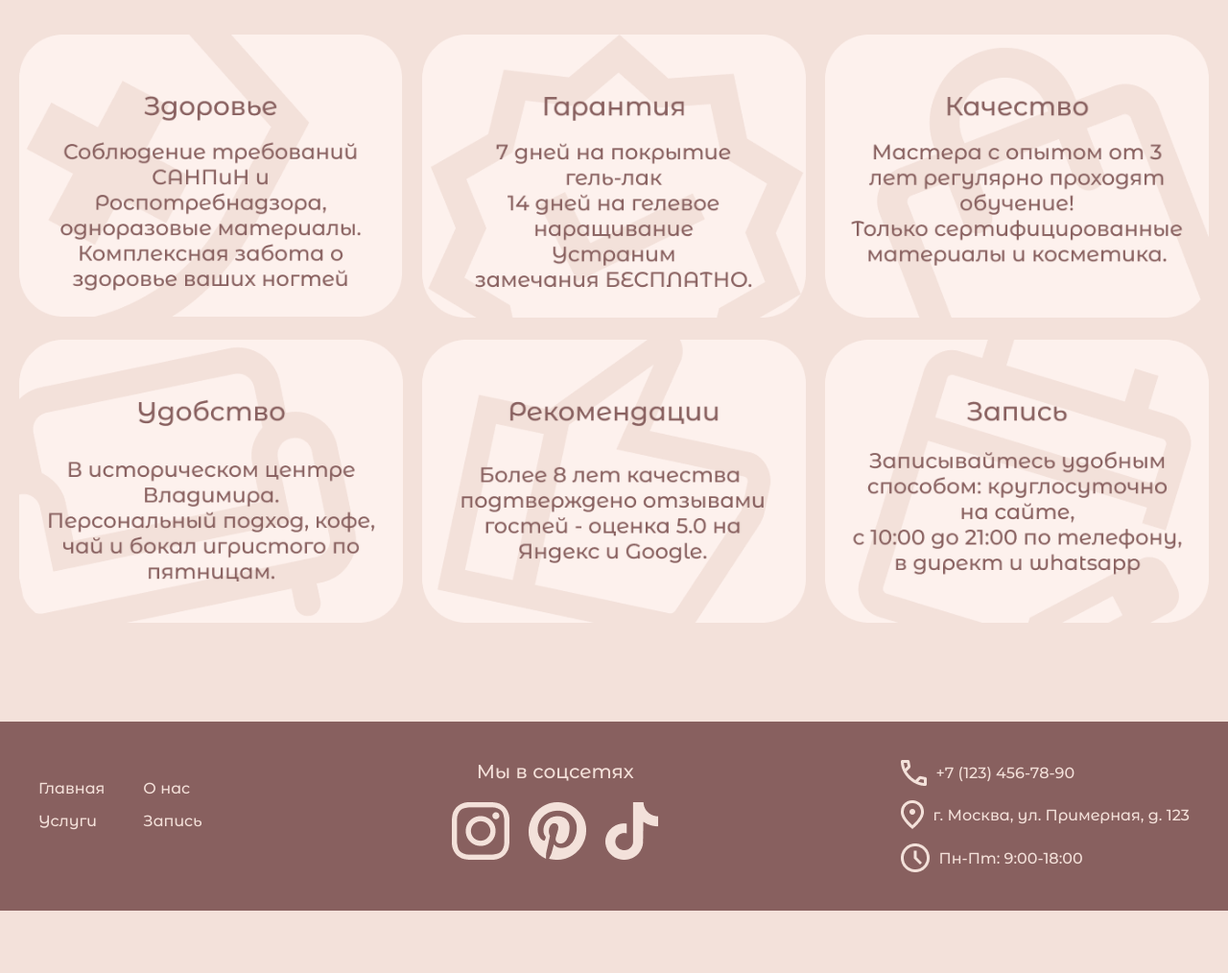
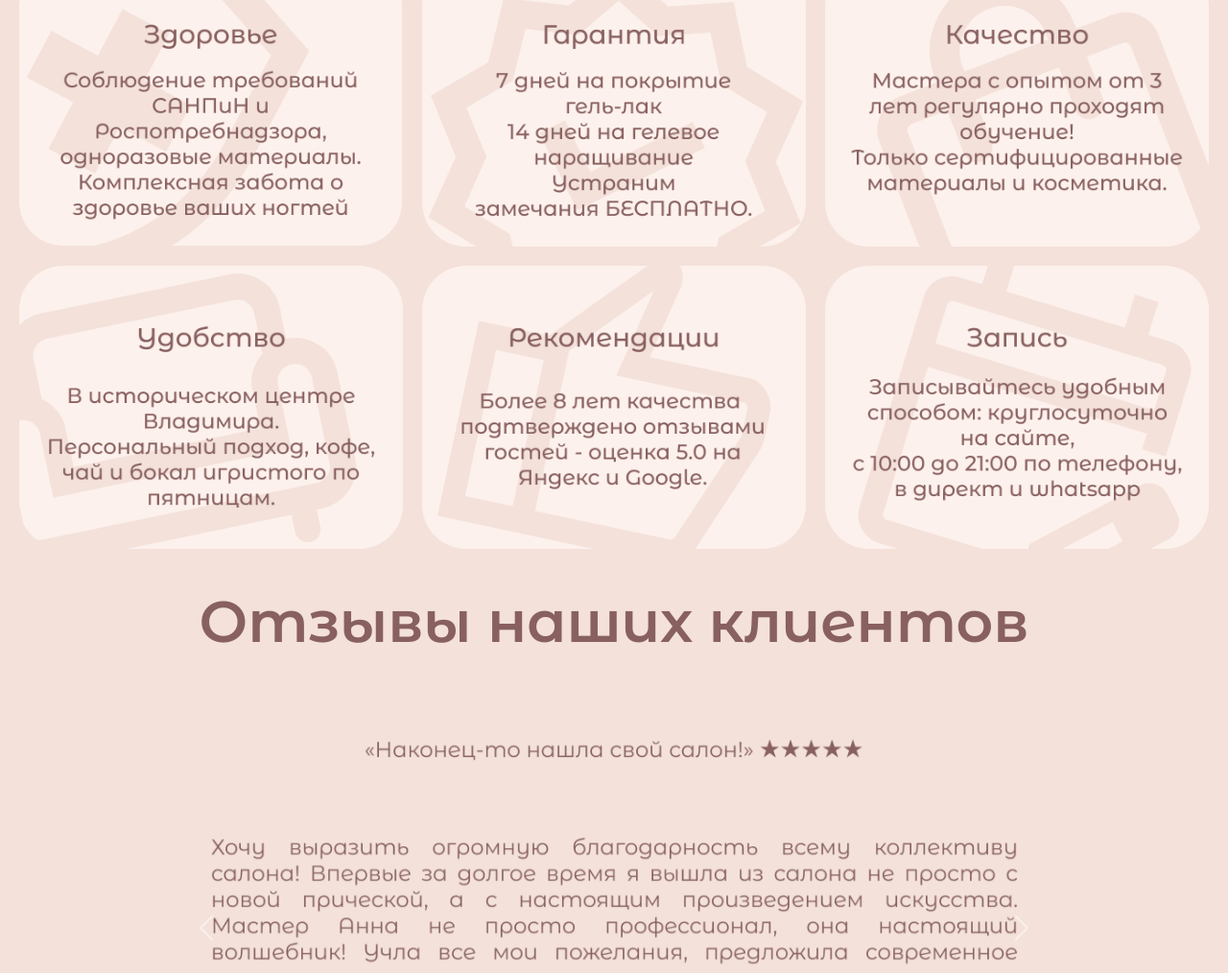
Before and after one commit to karrina123ww/beautysalon, a plain HTML site: page about.html in a window 1280 px wide. Shown: the part 1786-2800 px from the top of the page at 96% size. Before the commit the page ends 2735 px from the top, so only its background shows below. Drawn offline with nearby package versions, Linux system fonts and the light colour scheme; a web font is replaced by a local one.

Commit message:
добавлен css фреймворк

```diff
--- a/about.html
+++ b/about.html
@@ -3,6 +3,7 @@
 <head>
   <meta charset="UTF-8" />
   <title>LURA - салон красоты</title>
+  <link href="https://cdn.jsdelivr.net/npm/bootstrap@5.3.8/dist/css/bootstrap.min.css" rel="stylesheet" integrity="sha384-sRIl4kxILFvY47J16cr9ZwB07vP4J8+LH7qKQnuqkuIAvNWLzeN8tE5YBujZqJLB" crossorigin="anonymous">
   <link rel="stylesheet" href="style2.css">
 </head>
 <body>
@@ -92,6 +93,31 @@
             </div>
         </div>
     </section>
+
+    <section class="slider">
+        <h2>Отзывы наших клиентов</h2>
+        <div id="carouselExample" class="carousel slide">
+        <div class="carousel-inner">
+            <div class="carousel-item active">
+            <img src="img/slider1.png" class="d-block w-100" alt="...">
+            </div>
+            <div class="carousel-item">
+            <img src="img/slider2.png" class="d-block w-100" alt="...">
+            </div>
+            <div class="carousel-item">
+            <img src="img/slider3.png" class="d-block w-100" alt="...">
+            </div>
+        </div>
+        <button class="carousel-control-prev" type="button" data-bs-target="#carouselExample" data-bs-slide="prev">
+            <span class="carousel-control-prev-icon" aria-hidden="true"></span>
+            <span class="visually-hidden">Previous</span>
+        </button>
+        <button class="carousel-control-next" type="button" data-bs-target="#carouselExample" data-bs-slide="next">
+            <span class="carousel-control-next-icon" aria-hidden="true"></span>
+            <span class="visually-hidden">Next</span>
+        </button>
+        </div>
+    </section>
 </main>
 
 <!-- ===== ПОДВАЛ ===== -->
@@ -139,5 +165,6 @@
     </div>
 </footer>
 
+<script src="https://cdn.jsdelivr.net/npm/bootstrap@5.3.8/dist/js/bootstrap.bundle.min.js" integrity="sha384-FKyoEForCGlyvwx9Hj09JcYn3nv7wiPVlz7YYwJrWVcXK/BmnVDxM+D2scQbITxI" crossorigin="anonymous"></script>
 </body>
 </html>
--- a/style2.css
+++ b/style2.css
@@ -218,3 +218,28 @@ body {
 .contact-icon {
     flex-shrink: 0;
 }
+
+.carousel {
+    max-width: 1000px;    /* Ширина */
+    height: 400px;       /* Высота */
+    margin: 0 auto;      /* Центрирование */
+    margin-bottom: 250px;
+}
+
+.carousel .carousel-item img {
+    object-fit: cover;   /* Чтобы фото заполняло область */
+    height: 100%;
+    width: 100%;
+}
+
+.carousel-control-next, .carousel-control-prev {
+    padding-top: 150px;
+}
+
+.slider h2 {
+    text-align: center;
+    font-size: 60px;
+    margin-top: -20px;
+    color: #88605F;
+    font-family: 'LuraFont2';
+}
```
Also changed, not shown: img/slider1.png (added), img/slider2.png (added), img/slider3.png (added).
